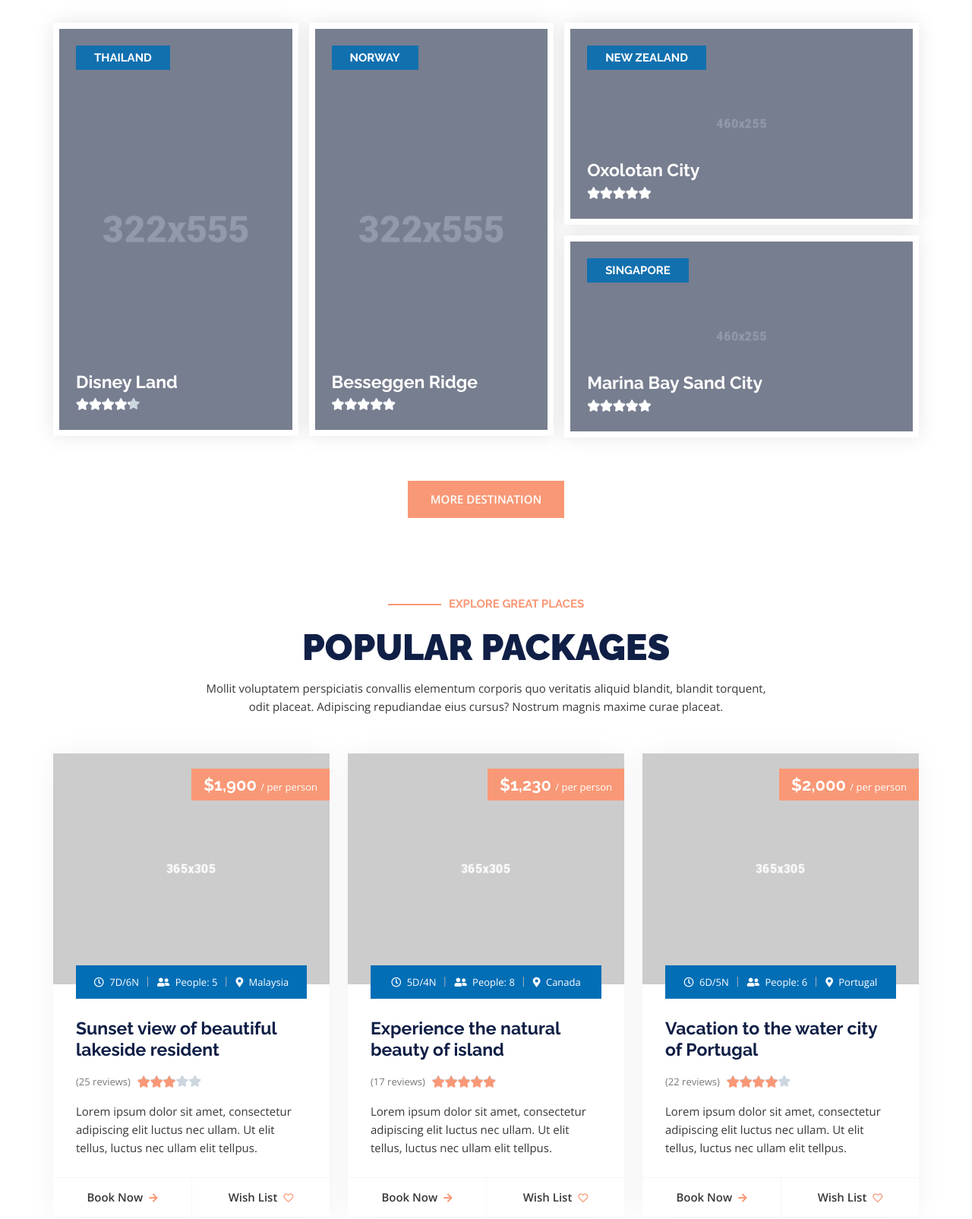
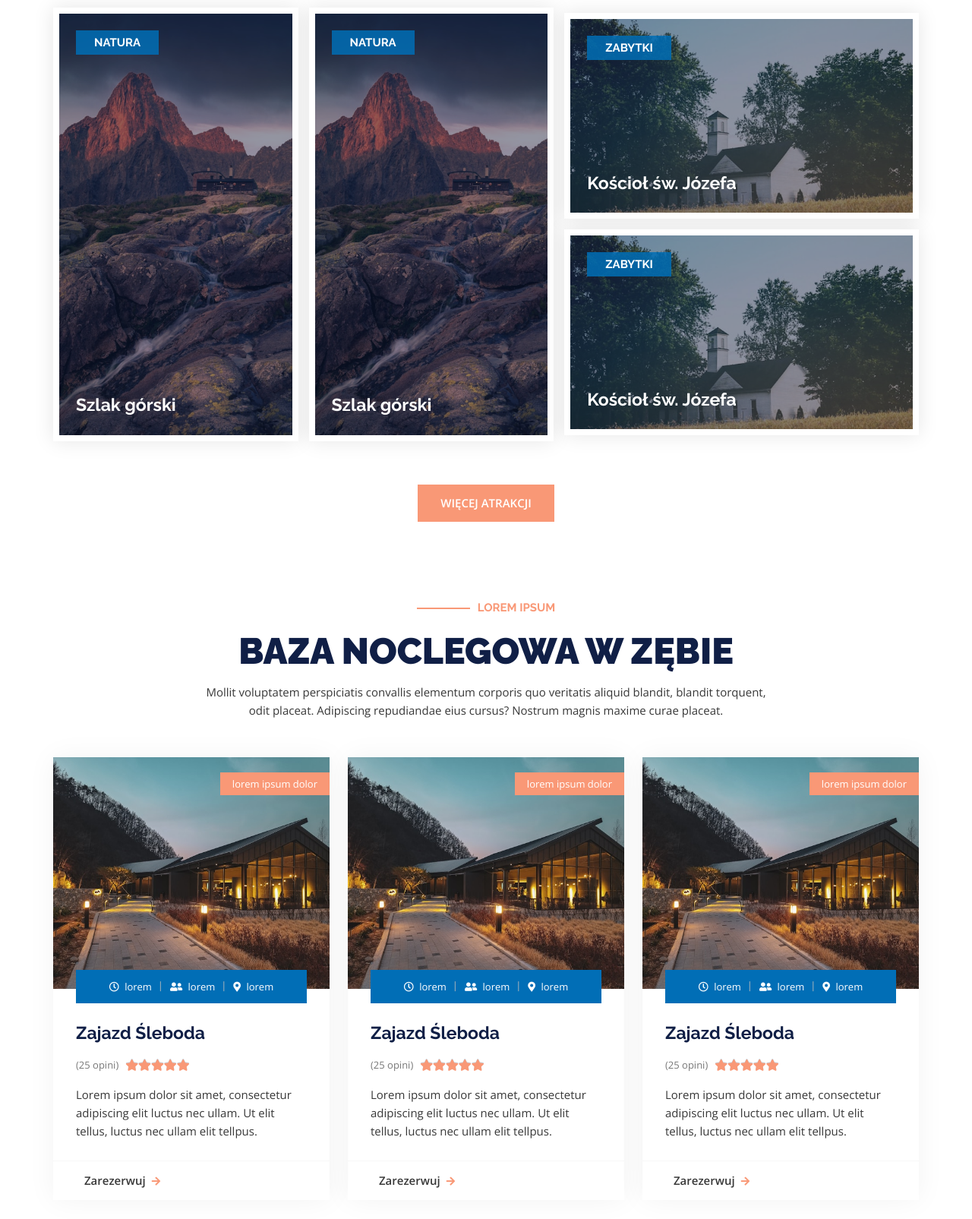
Before and after one commit to marketingMixNT/kochamZ-b, a website: page index.html in a window 1280 px wide. Shown: the part 2084-3689 px from the top of the page at 76% size. Drawn offline with nearby package versions, Linux system fonts and the light colour scheme; a script that the page names is missing.

Commit message:
create accomodation section

```diff
--- a/index.html
+++ b/index.html
@@ -335,14 +335,14 @@
           </div>
    </div>
 </section>
-         <!--FIRST SECTION-->
+         <!--ATTRACTIONS SECTION-->
           <section class="destination-section">
     <div class="container">
        <div class="section-heading">
           <div class="row align-items-end">
              <div class="col-lg-7">
-                <h5 class="dash-style">POPULAR DESTINATION</h5>
-                <h2>TOP NOTCH DESTINATION</h2>
+                <span class="dash-style">Lorem, ipsum dolor.</span>
+                <h2>Atrakcje w Zębie</h2>
              </div>
              <div class="col-lg-5">
                 <div class="section-disc">
@@ -359,76 +359,65 @@
                   <div class="col-sm-6">
     <div class="desti-item overlay-desti-item">
        <figure class="desti-image">
-                            <img src="assets/images/img1.jpg" alt="">
+          <img src="/dist/assets/images/attraction.jpeg" alt="" style="width:322px;height:555px;object-fit:cover">
        </figure>
        <div class="meta-cat bg-meta-cat">
-                            <a href="#">THAILAND</a>
+          <a href="#">Natura</a>
        </div>
        <div class="desti-content">
           <h3>
-                               <a href="#">Disney Land</a>
+             <a href="#">Szlak górski</a>
           </h3>
-                            <div class="rating-start" title="Rated 5 out of 4">
-                               <span style="width: 53%"></span>
+
        </div>
     </div>
-                      </div>
-                   </div>
-                   <div class="col-sm-6">
+ </div>                  <div class="col-sm-6">
     <div class="desti-item overlay-desti-item">
        <figure class="desti-image">
-                            <img src="assets/images/img2.jpg" alt="">
+          <img src="/dist/assets/images/attraction.jpeg" alt="" style="width:322px;height:555px;object-fit:cover">
        </figure>
        <div class="meta-cat bg-meta-cat">
-                            <a href="#">NORWAY</a>
+          <a href="#">Natura</a>
        </div>
        <div class="desti-content">
           <h3>
-                               <a href="#">Besseggen Ridge</a>
+             <a href="#">Szlak górski</a>
           </h3>
-                            <div class="rating-start" title="Rated 5 out of 5">
-                               <span style="width: 100%"></span>
+
        </div>
     </div>
+ </div>                </div>
              </div>
-                   </div>
-                </div>
-             </div>
-             <div class="col-lg-5">
+             <div class="col-lg-5" style="display:flex;justify-content:center;align-items:center">
                 <div class="row">
                   <div class="col-md-6 col-xl-12">
     <div class="desti-item overlay-desti-item">
        <figure class="desti-image">
-                            <img src="assets/images/img3.jpg" alt="">
+          <img src="/dist/assets/images/attraction--second.jpeg" alt="" style="width:460px;height:255px;object-fit:cover">
        </figure>
        <div class="meta-cat bg-meta-cat">
-                            <a href="#">NEW ZEALAND</a>
+          <a href="#">Zabytki</a>
        </div>
        <div class="desti-content">
           <h3>
-                               <a href="#">Oxolotan City</a>
+             <a href="#">Kościoł św. Józefa</a>
           </h3>
-                            <div class="rating-start" title="Rated 5 out of 5">
-                               <span style="width: 100%"></span>
+
        </div>
     </div>
-                      </div>
-                   </div>
-                   <div class="col-md-6 col-xl-12">
+ </div>                  <div class="col-md-6 col-xl-12">
     <div class="desti-item overlay-desti-item">
        <figure class="desti-image">
-                            <img src="assets/images/img4.jpg" alt="">
+          <img src="/dist/assets/images/attraction--second.jpeg" alt="" style="width:460px;height:255px;object-fit:cover">
        </figure>
        <div class="meta-cat bg-meta-cat">
-                            <a href="#">SINGAPORE</a>
+          <a href="#">Zabytki</a>
        </div>
        <div class="desti-content">
           <h3>
-                               <a href="#">Marina Bay Sand City</a>
+             <a href="#">Kościoł św. Józefa</a>
           </h3>
-                            <div class="rating-start" title="Rated 5 out of 4">
-                               <span style="width: 60%"></span>
-                            </div>
+
        </div>
     </div>
  </div>
@@ -436,24 +425,19 @@
              </div>
           </div>
           <div class="btn-wrap text-center">
-             <a href="#" class="button-primary">MORE DESTINATION</a>
+             <a href="#" class="button-primary">WIĘCEJ ATRAKCJI</a>
           </div>
        </div>
     </div>
  </section>
-
-
-
-
-
-         <!-- Home packages section html start -->
+         <!--ACCOMODATION SECTION-->
           <section class="package-section">
     <div class="container">
        <div class="section-heading text-center">
           <div class="row">
              <div class="col-lg-8 offset-lg-2">
-                        <h5 class="dash-style">EXPLORE GREAT PLACES</h5>
-                        <h2>POPULAR PACKAGES</h2>
+                <h5 class="dash-style">lorem ipsum</h5>
+                <h2>Baza Noclegowa w Zębie</h2>
                 <p>Mollit voluptatem perspiciatis convallis elementum corporis quo veritatis aliquid blandit,
                    blandit torquent, odit placeat. Adipiscing repudiandae eius cursus? Nostrum magnis maxime
                    curae placeat.</p>
@@ -462,16 +446,18 @@
        </div>
        <div class="package-inner">
           <div class="row">
+
  <div class="col-lg-4 col-md-6">
     <div class="package-wrap">
        <figure class="feature-image">
           <a href="#">
-                                 <img src="assets/images/img5.jpg" alt="">
+             <img src="/dist/assets/images/accomodation.jpeg" alt="" style="width:365px;height:305px">
           </a>
        </figure>
        <div class="package-price">
           <h6>
-                                 <span>$1,900 </span> / per person
+             <!-- <span>$1,900 </span> / per person -->
+             lorem ipsum dolor
           </h6>
        </div>
        <div class="package-content-wrap">
@@ -479,49 +465,49 @@
              <ul>
                 <li>
                    <i class="far fa-clock"></i>
-                                       7D/6N
+                   lorem
                 </li>
                 <li>
                    <i class="fas fa-user-friends"></i>
-                                       People: 5
+                   lorem
                 </li>
                 <li>
                    <i class="fas fa-map-marker-alt"></i>
-                                       Malaysia
+                   lorem
                 </li>
              </ul>
           </div>
           <div class="package-content">
              <h3>
-                                    <a href="#">Sunset view of beautiful lakeside resident</a>
+                <a href="#">Zajazd Śleboda</a>
              </h3>
              <div class="review-area">
-                                    <span class="review-text">(25 reviews)</span>
+                <span class="review-text">(25 opini)</span>
                 <div class="rating-start" title="Rated 5 out of 5">
-                                       <span style="width: 60%"></span>
+                   <span style="width: 100%"></span>
                 </div>
              </div>
              <p>Lorem ipsum dolor sit amet, consectetur adipiscing elit luctus nec ullam. Ut elit
                 tellus, luctus nec ullam elit tellpus.</p>
              <div class="btn-wrap">
-                                    <a href="#" class="button-text width-6">Book Now<i
+                <a href="#" class="button-text width-6">Zarezerwuj<i
                       class="fas fa-arrow-right"></i></a>
-                                    <a href="#" class="button-text width-6">Wish List<i class="far fa-heart"></i></a>
+
              </div>
           </div>
        </div>
     </div>
-                     </div>
-                     <div class="col-lg-4 col-md-6">
+ </div> <div class="col-lg-4 col-md-6">
     <div class="package-wrap">
        <figure class="feature-image">
           <a href="#">
-                                 <img src="assets/images/img6.jpg" alt="">
+             <img src="/dist/assets/images/accomodation.jpeg" alt="" style="width:365px;height:305px">
           </a>
        </figure>
        <div class="package-price">
           <h6>
-                                 <span>$1,230 </span> / per person
+             <!-- <span>$1,900 </span> / per person -->
+             lorem ipsum dolor
           </h6>
        </div>
        <div class="package-content-wrap">
@@ -529,24 +515,24 @@
              <ul>
                 <li>
                    <i class="far fa-clock"></i>
-                                       5D/4N
+                   lorem
                 </li>
                 <li>
                    <i class="fas fa-user-friends"></i>
-                                       People: 8
+                   lorem
                 </li>
                 <li>
                    <i class="fas fa-map-marker-alt"></i>
-                                       Canada
+                   lorem
                 </li>
              </ul>
           </div>
           <div class="package-content">
              <h3>
-                                    <a href="#">Experience the natural beauty of island</a>
+                <a href="#">Zajazd Śleboda</a>
              </h3>
              <div class="review-area">
-                                    <span class="review-text">(17 reviews)</span>
+                <span class="review-text">(25 opini)</span>
                 <div class="rating-start" title="Rated 5 out of 5">
                    <span style="width: 100%"></span>
                 </div>
@@ -554,24 +540,24 @@
              <p>Lorem ipsum dolor sit amet, consectetur adipiscing elit luctus nec ullam. Ut elit
                 tellus, luctus nec ullam elit tellpus.</p>
              <div class="btn-wrap">
-                                    <a href="#" class="button-text width-6">Book Now<i
+                <a href="#" class="button-text width-6">Zarezerwuj<i
                       class="fas fa-arrow-right"></i></a>
-                                    <a href="#" class="button-text width-6">Wish List<i class="far fa-heart"></i></a>
+
              </div>
           </div>
        </div>
     </div>
-                     </div>
-                     <div class="col-lg-4 col-md-6">
+ </div> <div class="col-lg-4 col-md-6">
     <div class="package-wrap">
        <figure class="feature-image">
           <a href="#">
-                                 <img src="assets/images/img7.jpg" alt="">
+             <img src="/dist/assets/images/accomodation.jpeg" alt="" style="width:365px;height:305px">
           </a>
        </figure>
        <div class="package-price">
           <h6>
-                                 <span>$2,000 </span> / per person
+             <!-- <span>$1,900 </span> / per person -->
+             lorem ipsum dolor
           </h6>
        </div>
        <div class="package-content-wrap">
@@ -579,46 +565,49 @@
              <ul>
                 <li>
                    <i class="far fa-clock"></i>
-                                       6D/5N
+                   lorem
                 </li>
                 <li>
                    <i class="fas fa-user-friends"></i>
-                                       People: 6
+                   lorem
                 </li>
                 <li>
                    <i class="fas fa-map-marker-alt"></i>
-                                       Portugal
+                   lorem
                 </li>
              </ul>
           </div>
           <div class="package-content">
              <h3>
-                                    <a href="#">Vacation to the water city of Portugal</a>
+                <a href="#">Zajazd Śleboda</a>
              </h3>
              <div class="review-area">
-                                    <span class="review-text">(22 reviews)</span>
+                <span class="review-text">(25 opini)</span>
                 <div class="rating-start" title="Rated 5 out of 5">
-                                       <span style="width: 80%"></span>
+                   <span style="width: 100%"></span>
                 </div>
              </div>
              <p>Lorem ipsum dolor sit amet, consectetur adipiscing elit luctus nec ullam. Ut elit
                 tellus, luctus nec ullam elit tellpus.</p>
              <div class="btn-wrap">
-                                    <a href="#" class="button-text width-6">Book Now<i
+                <a href="#" class="button-text width-6">Zarezerwuj<i
                       class="fas fa-arrow-right"></i></a>
-                                    <a href="#" class="button-text width-6">Wish List<i class="far fa-heart"></i></a>
+
              </div>
           </div>
        </div>
     </div>
  </div>
+
           </div>
           <div class="btn-wrap text-center">
-                     <a href="#" class="button-primary">VIEW ALL PACKAGES</a>
+             <a href="#" class="button-primary">ZOBACZ WSZYSTKIE NOCLEGI</a>
           </div>
        </div>
     </div>
  </section>
+
+
          <!-- packages html end -->
          <!-- Home callback section html start -->
          <section class="callback-section">
```
Also changed, not shown: dist/assets/images/accomodation.jpeg (added), dist/assets/images/attraction--second.jpeg (added), dist/assets/images/attraction.jpeg (added), 7 other files. Lines whose indentation alone changed are shown as unchanged.
